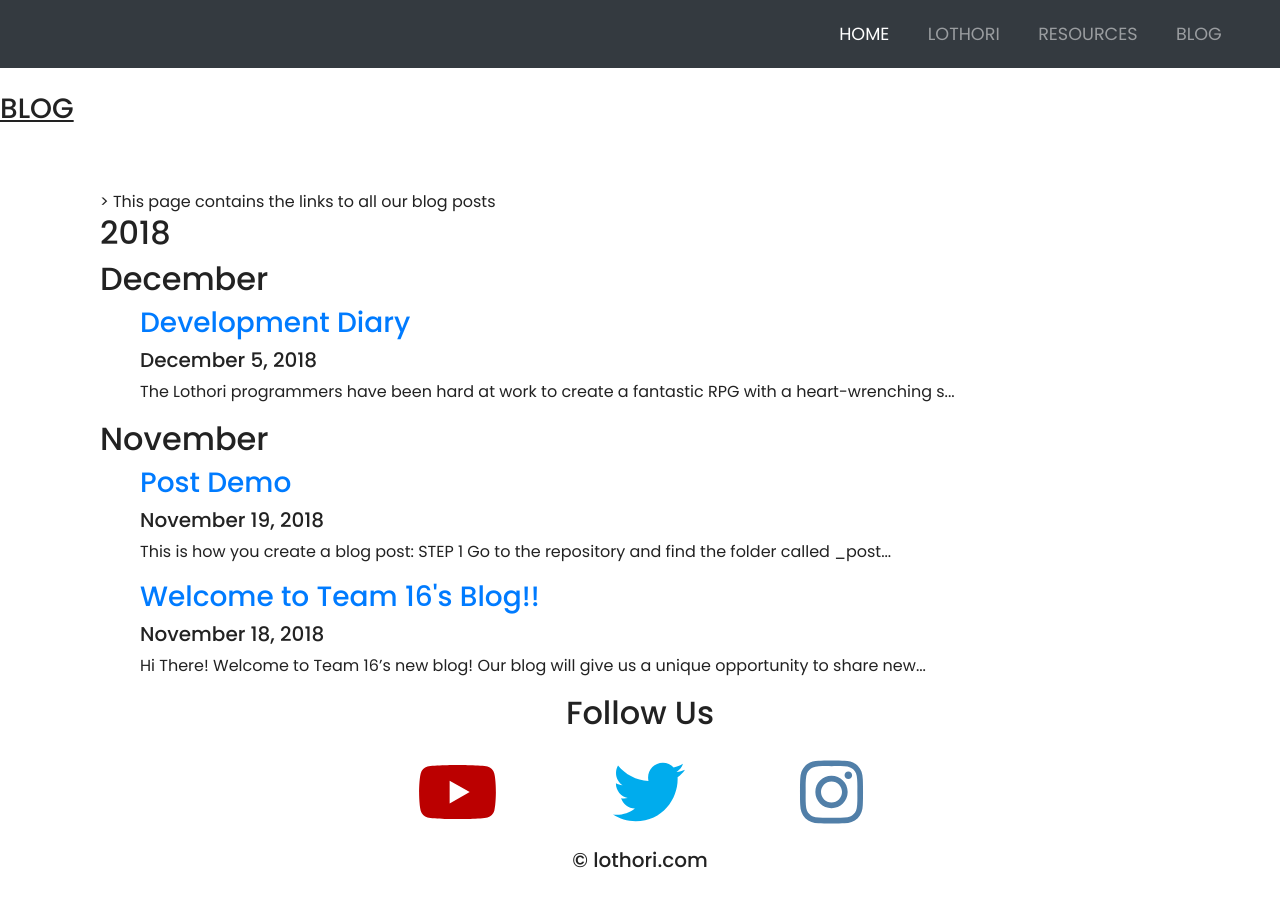
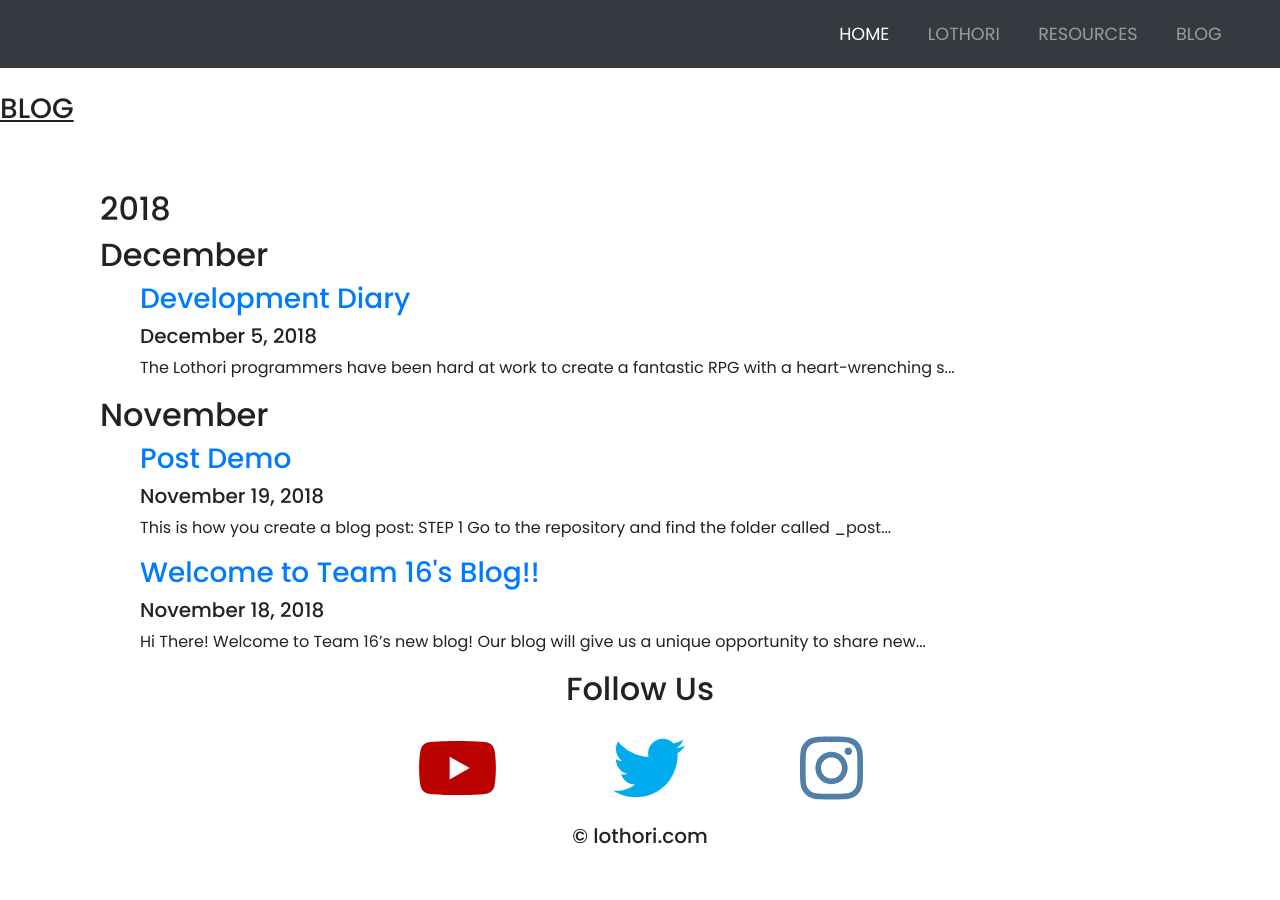
Before and after one commit to mohamedjasmin/lothoriold, a Jekyll site: the page built from blog.html, in a window 1280 px wide. Built offline with Jekyll 4.4.1, drawn with Linux system fonts in a browser that asks for light colours; nearby versions of some CDN libraries.

Commit message:
removed line

```diff
--- a/blog.html
+++ b/blog.html
@@ -4,7 +4,6 @@ title: BLOG
 permalink: /blog
 ---
 
-> This page contains the links to all our blog posts
 <div id="index">
     {% for post in site.posts %}
         {% unless post.next %}
```
